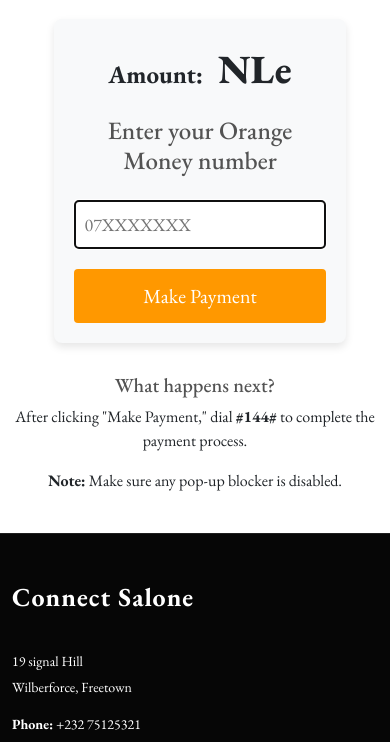
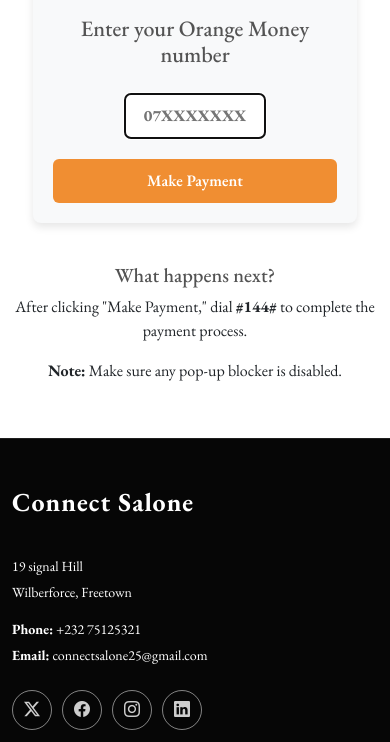
Before and after one commit to connectsalone/Connect_Salone, a Django app: template payment/templates/payment/orange_payment.html in a window 390 px wide. Shown: the part 603-1345 px from the top of the page. Run offline with Django 5.2, Linux system fonts and the light colour scheme; the template is opened without the code that fills it, so the values that code supplies are empty; some libraries are stand-ins or nearby versions.

Commit message:
Edited cart page and orange money page

```diff
--- a/payment/templates/payment/orange_payment.html
+++ b/payment/templates/payment/orange_payment.html
@@ -6,6 +6,9 @@
     justify-content: center;
     align-items: center;
     flex-direction: column;
+    padding: 10px;
+    width: 100%;
+    max-width: 100%;
   }
 
   .payment-container {
@@ -13,33 +16,34 @@
     justify-content: center;
     align-items: center;
     margin-top: 30px;
-    gap: 20px;
+    gap: 10px;
     flex-wrap: wrap;
+    width: 100%;
   }
 
   .pay-with-om {
-    font-size: 50px;
+    font-size: 40px;
     font-weight: 800;
     margin-bottom: 15px;
+    text-align: center;
   }
 
   .payemnt-method {
-    font-size: 20px;
+    font-size: 18px;
     text-align: center;
   }
 
   .payment-image,
   .payment-form {
     margin: 0;
-  }
-
-  .payment-image {
-    width: 40%;
+    width: 100%;
+    max-width: 500px;
   }
 
   .payment-image img {
-    width: 100%;
+    width: 90%;
     height: auto;
+    border-radius: 8px;
   }
 
   .payment-form {
@@ -48,12 +52,12 @@
     background-color: #f8f9fa;
     border-radius: 8px;
     box-shadow: 0 4px 8px rgba(0, 0, 0, 0.1);
-    margin-left: 10px;
+    text-align: center;
   }
 
   .payment-form h3 {
     margin-bottom: 20px;
-    font-size: 25px;
+    font-size: 22px;
     text-align: center;
   }
 
@@ -62,53 +66,91 @@
   }
 
   .payment-form input {
-    width: 100%;
-    padding: 10px;
+    width: 50%;
+    padding: 12px;
     margin: 5px 0;
-    border-radius: 4px;
+    border-radius: 6px;
     border: 1px solid #ccc;
-    font-size: 18px;
+    font-size: 25px;
+    font-weight: 800;
+    text-align: center;
   }
 
   .payment-form button {
     padding: 12px 20px;
-    font-size: 20px;
-    background-color: #ff9800;
+    font-size: 25px;
+    font-weight: 600;
+    background-color: #f08e32;
     border: none;
-    border-radius: 4px;
+    border-radius: 6px;
     color: white;
     cursor: pointer;
     width: 100%;
+    transition: background-color 0.3s ease;
   }
 
   .payment-form button:hover {
-    background-color: #f57c00;
+    background-color: #bd5d04;
   }
 
   .payment-amount {
-    font-size: 25px;
+    font-size: 22px;
     text-align: center;
   }
 
   .payment-figure {
     font-weight: 800;
-    font-size: 40px;
+    font-size: 36px;
     margin-left: 10px;
   }
 
   .what-happens {
-    margin-top: 30px;
+    margin-top: 40px;
     text-align: center;
+    font-size: 20px;
   }
 
+  /* Mobile Optimization */
   @media (max-width: 768px) {
+    .payment-page {
+      padding: 15px;
+    }
+
     .payment-container {
       flex-direction: column;
+      gap: 15px;
+    }
+
+    .pay-with-om {
+      font-size: 32px;
     }
 
     .payment-image,
     .payment-form {
-      width: 80%;
+      width: 90%;
+      max-width: 400px;
+    }
+
+    .payment-form input {
+      font-size: 16px;
+      padding: 10px;
+    }
+
+    .payment-form button {
+      font-size: 16px;
+      padding: 10px;
+    }
+
+    .payment-amount {
+      font-size: 20px;
+    }
+
+    .payment-figure {
+      font-size: 30px;
+    }
+
+    .what-happens {
+      font-size: 16px;
     }
   }
 
```
Also changed, not shown: accounts/templates/accounts/register.html (+37 -1 lines), events/templates/events/cart.html (+59 -8 lines), events/templates/events/checkout_page.html (+18 -15 lines), events/templates/events/home.html (+81 -35 lines), db.sqlite3, media/qr_codes/ticket_1e53fc73216047ada5d703f5179be848.png (added), media/qr_codes/ticket_2af007f39a4646209b89e62b441056da.png (added), media/qr_codes/ticket_92aa55cf3b7345f49d8fbc1856c54023.png (added), media/qr_codes/ticket_972796bac5034138be1289be41fa182e.png (added), static/assets/img/afrimoney.png (added), static/assets/img/afrimoney1.png (added).
